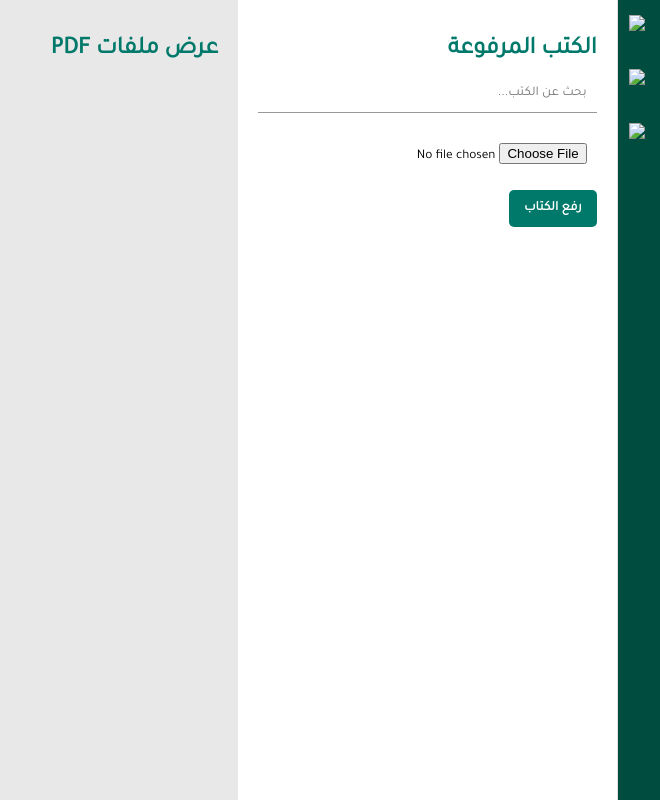
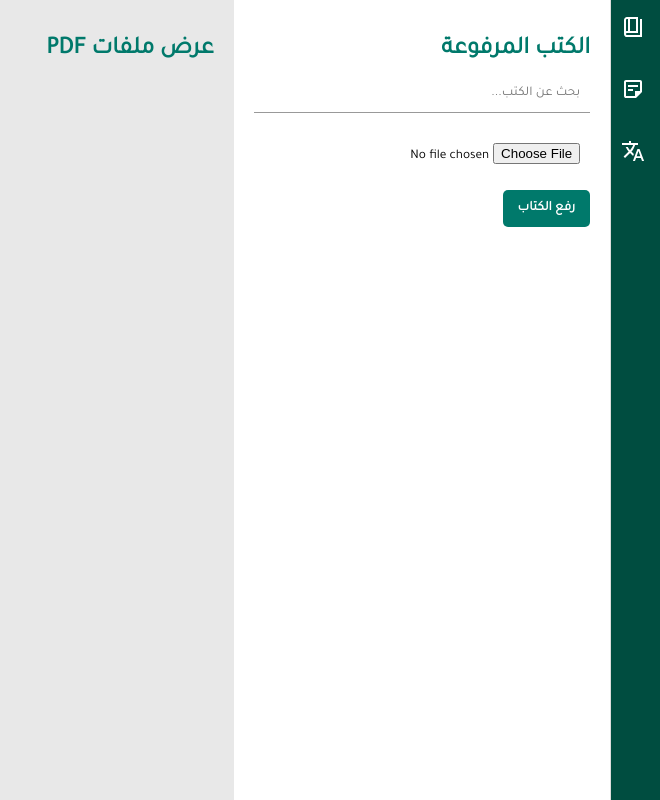
Before and after one commit to qasemRehiel/Myweb, a plain HTML site: page index.html in a window 1280 px wide. Shown: the whole page, without its empty margins (620-1280 px from the left). Drawn offline with Linux system fonts and the light colour scheme; no server answers.

Commit message:
Update index.html

```diff
--- a/index.html
+++ b/index.html
@@ -171,13 +171,13 @@
 <div class="container">
     <div class="section" style="padding: 0px;background-color: #004d40; color: #fff; text-align: center;">
         <div class="tab" onclick="page('book_side')">
-            <img src="img/book.svg">
+            <img src="book.svg">
         </div>
         <div class="tab" onclick="page('article_side')">
-            <img src="img/note.svg">
+            <img src="note.svg">
         </div>
         <div class="tab" onclick="page('trans')">
-            <img src="img/trans.svg">
+            <img src="trans.svg">
         </div>
     </div>
     <div class="section" id="articlesSection">
```
